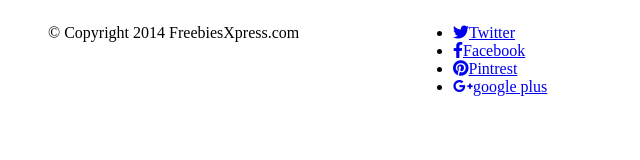
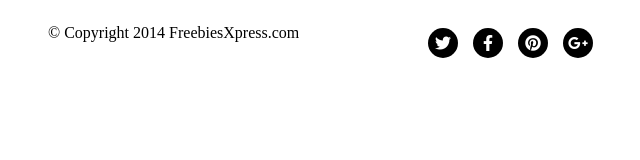
Before and after one commit to KatarzynaLesniewska/proj-z-task-r, a website: page index.html in a window 1280 px wide. Shown: the whole page, without its empty margins (37-677 px from the left). Drawn offline with Linux system fonts and the light colour scheme; a web font is replaced by a local one.

Commit message:
Style footer icons

```diff
--- a/index.html
+++ b/index.html
@@ -20,7 +20,7 @@
                         <p>© Copyright 2014 FreebiesXpress.com</p>
                     </div>
                     <div class=col-md-6>
-                        <div class="row social-links">
+                        <div class="container social-links">
                             <ul>
                                 <li><a href="#"><i class="fab fa-twitter"></i>Twitter</a></li>
                                 <li><a href="#"><i class="fab fa-facebook-f"></i>Facebook</a></li>
--- a/sass/style.scss
+++ b/sass/style.scss
@@ -1,4 +1,7 @@
 /* Variables */
+
+$color-dark: #000000;
+$font-light: #ffffff;
 
 
 /* Global */
@@ -19,18 +22,27 @@
         margin: 0;
         list-style-type: none;
         display: flex;
+        align-items: center;
+        justify-content: left;
 
         li {
             margin: 0 15px 0 0;
             position: relative;
             font-size: 0;
-            display: inline-block;
+            display: flex;
+            align-items: center;
+            justify-content: center;
+            background: $color-dark;
+            width: 30px;
+            height: 30px;
+            border-radius: 50%;
 
             a {
                text-decoration: none;
 
                i {
                    font-size: 16px;
+                   color: $font-light;
                 }
             }
         }
```
Also changed, not shown: css/style.css, 1 other file.
